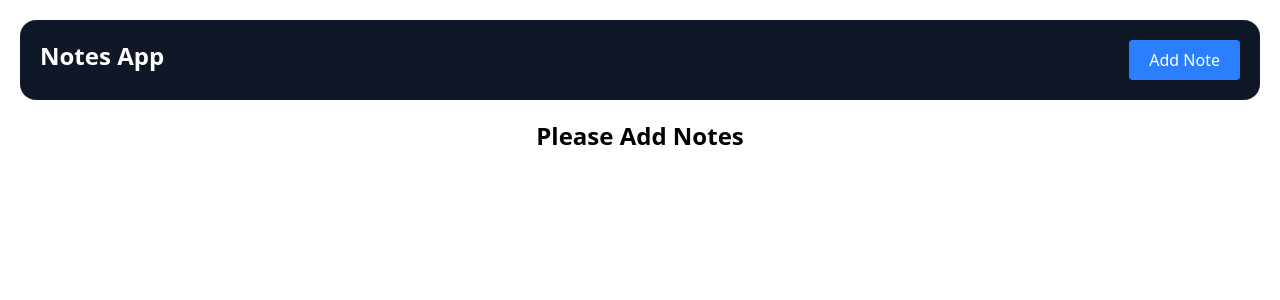
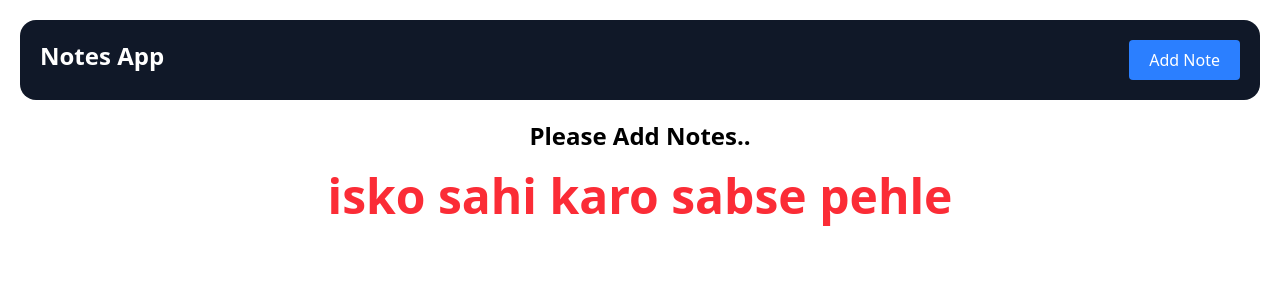
Before and after one commit to om-dev007/To-Do, a React (Vite) app: page / in a window 1280 px wide. Shown: the top 300 px of the page. Built offline with nearby package versions, Linux system fonts and the light colour scheme.

Commit message:
components created

```diff
--- a/src/App.jsx
+++ b/src/App.jsx
@@ -1,61 +1,10 @@
-import { useState } from "react"
+import Home from "./Components/Home"
 
 const App = () => {
-  const [isBtnClicked, setIsBtnClicked] = useState(false) // ye toh input show karne ke liye h
-  const [isNotesAvailable, setIsNotesAvailable] = useState('Please Add Notes') // ye toh ek condition pe render hone wala text h
-  const [inputVal, setInputVal] = useState([]) // ye toh user ka input ko store karne ke liye h
-  const [toScreen, setToScreen] = useState(false) // ye toh screen par list ko set karne ke liye state banaya hu
-  // useEffect(() => {
-
-  // }, [isBtnClicked])
-
-  // ye wala function toh sirf input show karne ke liye h jab navbar ka btn click ho tab
-  const createList = () => {
-    setIsBtnClicked(true)
-    setIsNotesAvailable('Enter in the input area to add your notes')
-  }
-
-  const theScreen = () => {
-    console.log(`The screen funtion is called`);
-    console.log(inputVal);
-    setToScreen(true)
-    setInputVal([])
-  }
-
-  // ye toh ui h tab show hoga jab isBtnClicked true hoga toh ye wali function uske liye h ki jab jab btn pe click ho tab tab ek input or uske sath save ka btn aa jaye taki user ka input ko store karke ui me show kar sake as a note
-
-  const inputSec = (
-    <>
-      <div className="flex gap-5">
-        <div className="">
-          <input value={inputVal} onChange={(e) => {
-            setInputVal(e.target.value)
-          }} className="bg-gray-900 outline-0 border-2 px-5 py-2 text-white rounded border-gray-500" type="text" placeholder="Enter Your Notes..." />
-        </div>
-        <div>
-          {/* // ye wali btn ka kaam h ki input value ko save karna and phir usko ui me show karna and phir input wale section ko remove karna  */}
-          <button onClick={theScreen} className="bg-blue-500 cursor-pointer hover:scale-105 transition-all text-white px-5 py-2 rounded " >Save Notes</button>
-        </div>
-      </div>
-    </>
-  )
 
   return (
     <div className={`h-screen p-5 text-center`} >
-      <div className={`bg-gray-900 rounded-2xl flex justify-between text-white p-5 `}>
-        <div className={` `} >
-          <h1 className='text-2xl font-bold'>Notes App</h1>
-        </div>
-        <div>
-          <button onClick={createList} className="bg-blue-500 text-white cursor-pointer hover:scale-90 transition-all px-5 py-2 rounded">Add Note</button>
-        </div>
-      </div>
-      <div className='font-semibold text-2xl p-5'>
-        {isBtnClicked ? inputSec : isNotesAvailable}
-      </div>
-      {/* <div>
-        {toScreen ? listSec : 'isko sahi karo sabse pehle'}
-      </div> */}
+      <Home/>
     </div>
   )
 }
--- /dev/null
+++ b/src/Components/Home.jsx
@@ -0,0 +1,53 @@
+import React, { useState } from 'react'
+import Navbar from './Navbar'
+import List from './List'
+
+
+const Home = () => {
+    const [isBtnClicked, setIsBtnClicked] = useState(false) // ye toh input show karne ke liye h
+    const [isNotesAvailable, setIsNotesAvailable] = useState('Please Add Notes..') // ye toh ek condition pe render hone wala text h
+    const [inputVal, setInputVal] = useState([]) // ye toh user ka input ko store karne ke liye h
+    const [toScreen, setToScreen] = useState(false) // ye toh screen par list ko set karne ke liye state banaya hu
+    const [list, setList] = useState('')
+
+    const createList = () => {
+        setIsBtnClicked(true)
+        setIsNotesAvailable('Please Add Your Notes..')
+    }
+
+    // ye wala function toh sirf input show karne ke liye h jab navbar ka btn click ho tab
+    const theScreen = () => {
+        setList((prevList) => prevList)
+        setInputVal([])
+        setToScreen(true)
+        setIsBtnClicked(false)
+    }
+
+    // ye toh ui h tab show hoga jab isBtnClicked true hoga toh ye wali function uske liye h ki jab jab btn pe click ho tab tab ek input or uske sath save ka btn aa jaye taki user ka input ko store karke ui me show kar sake as a note
+    const inputSec = (
+        <>
+            <div className="flex gap-5">
+                <div className="">
+                    <input value={inputVal} onChange={(e) => {
+                        setInputVal(e.target.value) // ye toh input ko set kar dega state me
+                    }} className="bg-gray-900 outline-0 border-2 px-5 py-2 text-white rounded border-gray-500" type="text" placeholder="Enter Your Notes..." />
+                </div>
+                <div>
+                    {/* // ye wali btn ka kaam h ui me show karna and phir input wale section ko remove karna  */}
+                    <button onClick={theScreen} className="bg-blue-500 cursor-pointer hover:scale-105 transition-all text-white px-5 py-2 rounded " >Save Notes</button>
+                </div>
+            </div>
+        </>
+    )
+    return (
+        <div>
+            <Navbar createList={createList} />
+            <div className='font-semibold text-2xl p-5'>
+                {isBtnClicked ? inputSec : isNotesAvailable}
+            </div>
+            <List tolist={list} toScreen={toScreen} />
+        </div>
+    )
+}
+
+export default Home
--- /dev/null
+++ b/src/Components/List.jsx
@@ -0,0 +1,15 @@
+import React from 'react'
+
+const List = ({list, toScreen}) => {
+  return (
+    <div className="font-bold text-5xl text-red-500">
+        {toScreen ? (
+          <div className="bg-gray-900 text-white rounded p-5">
+            <h1 className="text-white "> {list} </h1>
+          </div>
+        ) : 'isko sahi karo sabse pehle'}
+      </div>
+  )
+}
+
+export default List
--- /dev/null
+++ b/src/Components/Navbar.jsx
@@ -0,0 +1,16 @@
+import React from 'react'
+
+const Navbar = ({createList}) => {
+  return (
+    <div className={`bg-gray-900 rounded-2xl flex justify-between text-white p-5 `}>
+        <div className={` `} >
+          <h1 className='text-2xl font-bold'>Notes App</h1>
+        </div>
+        <div>
+          <button onClick={createList} className="bg-blue-500 text-white cursor-pointer hover:scale-90 transition-all px-5 py-2 rounded">Add Note</button>
+        </div>
+      </div>
+  )
+}
+
+export default Navbar
```
